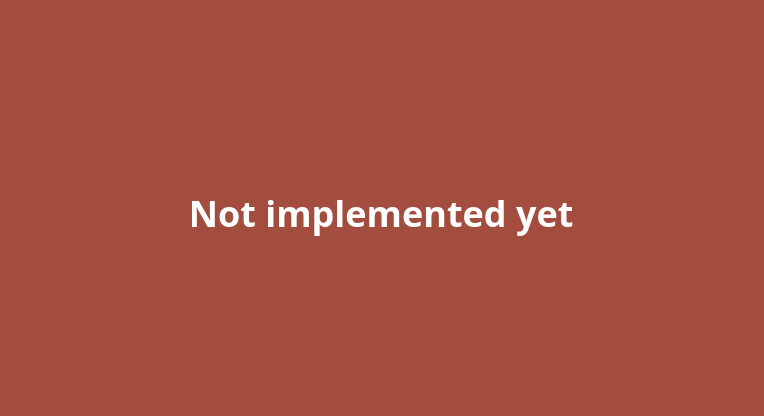
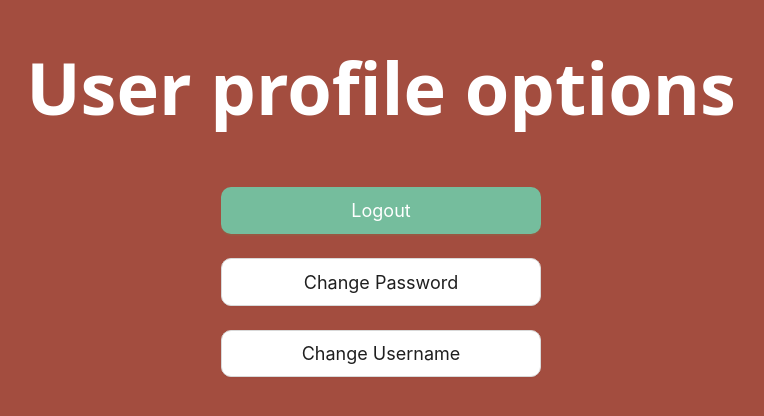
Before and after one commit to Fisssch/SoPra_MG_Client, a Next.js app: page /profile in a window 1280 px wide. Shown: the part 186-602 px from the top of the page, without its empty margins (259-1023 px from the left). Built offline with nearby package versions, Linux system fonts and the light colour scheme; what @ant-design/nextjs-registry would draw is missing.

Commit message:
added simple profile page and placeholders for change password and change username

```diff
--- /dev/null
+++ b/app/change-password/page.tsx
@@ -0,0 +1,11 @@
+'use client';
+
+export default function NotImplemented() {
+  return (
+    <div className="min-h-screen bg-[#a34d3f] flex items-center justify-center">
+      <h1 className="text-white text-4xl font-semibold">
+        Not implemented yet
+      </h1>
+    </div>
+  );
+}
--- /dev/null
+++ b/app/change-username/page.tsx
@@ -0,0 +1,11 @@
+'use client';
+
+export default function NotImplemented() {
+  return (
+    <div className="min-h-screen bg-[#a34d3f] flex items-center justify-center">
+      <h1 className="text-white text-4xl font-semibold">
+        Not implemented yet
+      </h1>
+    </div>
+  );
+}
--- a/app/profile/page.tsx
+++ b/app/profile/page.tsx
@@ -1,11 +1,38 @@
 'use client';
 
-export default function NotImplemented() {
+import { useRouter } from 'next/navigation';
+import { Button } from 'antd';
+
+export default function LobbyPage() {
+  const router = useRouter();
+
+  const handleLogout = () => {
+    localStorage.clear(); // or just remove token/id if needed
+    router.push('/');
+  };
+
+  const handleChangePassword = () => {
+    router.push('/change-password'); // update this route if needed
+  };
+
+  const handleChangeUsername = () => {
+    router.push('/change-username'); // update this route if needed
+  };
+
   return (
-    <div className="min-h-screen bg-[#a34d3f] flex items-center justify-center">
-      <h1 className="text-white text-4xl font-semibold">
-        Not implemented yet
-      </h1>
+    <div className="min-h-screen bg-[#a34d3f] text-white flex flex-col items-center justify-center px-4">
+      <h1 className="text-7xl font-bold mb-16!">User profile options</h1>
+      <div className="flex flex-col gap-6 w-full max-w-xs">
+        <Button type="primary" size="large" onClick={handleLogout}>
+          Logout
+        </Button>
+        <Button type="default" size="large" onClick={handleChangePassword}>
+          Change Password
+        </Button>
+        <Button type="default" size="large" onClick={handleChangeUsername}>
+          Change Username
+        </Button>
+      </div>
     </div>
   );
 }
```
